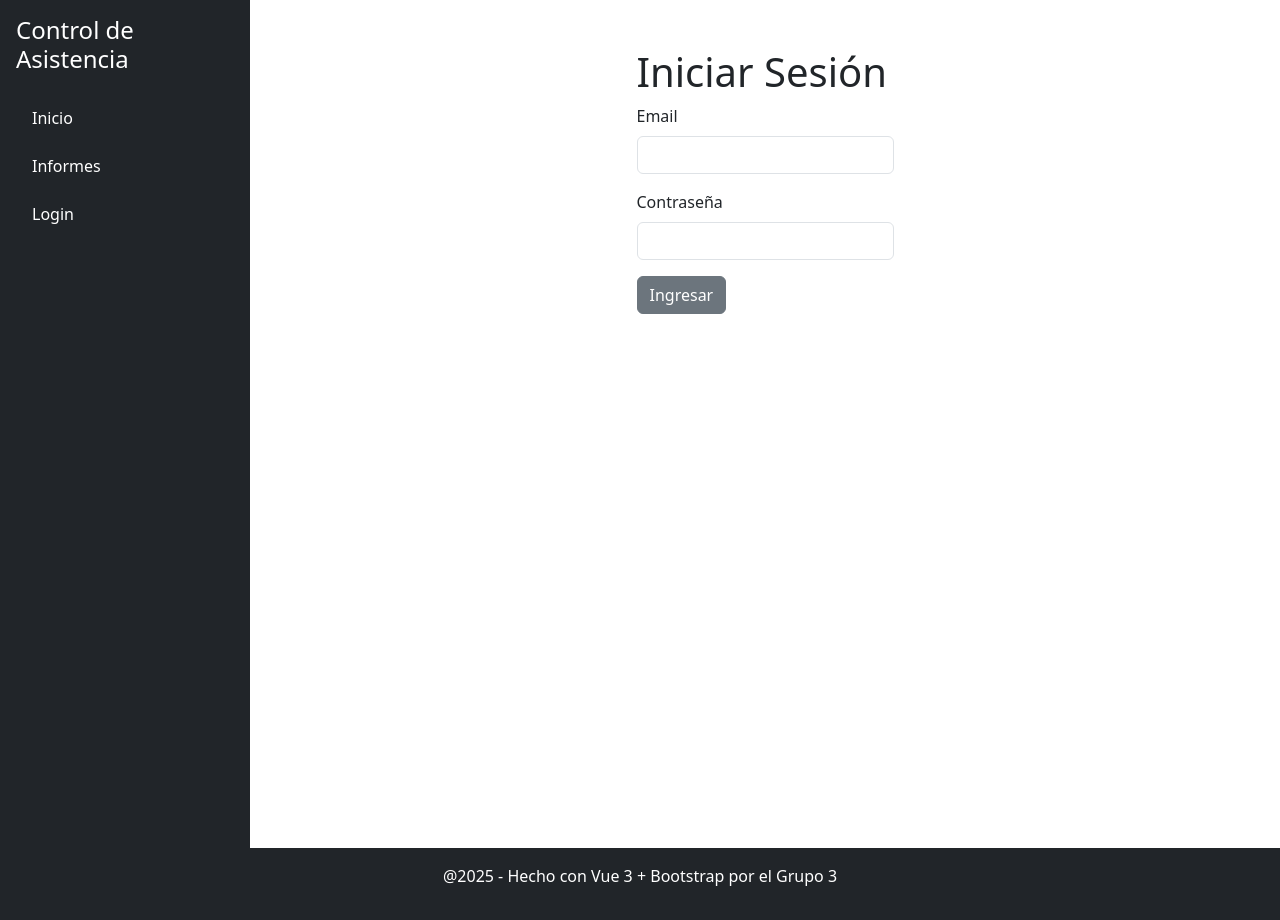
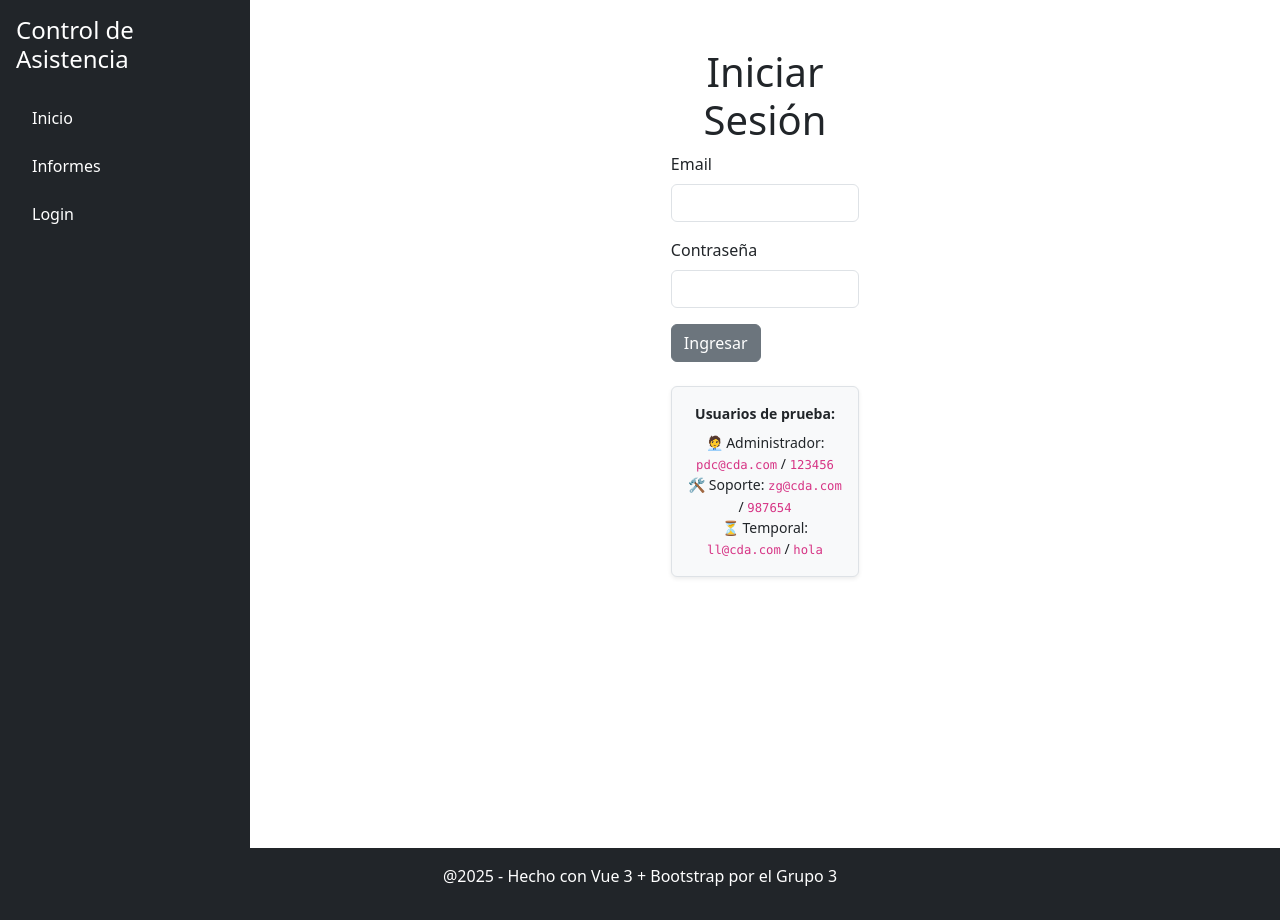
Before and after one commit to EzequielM90/pnt2-grupo3, a Vue app: page /login in a window 1280 px wide. Built offline with nearby package versions, Linux system fonts and the light colour scheme.

Commit message:
Arregle la sesion para que los componentes refresquen el estado automaticamente y muestren siempre lo que se pueda ver por usuario

```diff
--- a/package.json
+++ b/package.json
@@ -14,6 +14,7 @@
     "bootstrap-icons": "^1.13.1",
     "chart.js": "^4.4.9",
     "pinia": "^3.0.3",
+    "pinia-plugin-persistedstate": "^4.3.0",
     "vue": "^3.5.13",
     "vue-chartjs": "^5.3.2",
     "vue-router": "^4.5.0"
--- a/src/components/Login.vue
+++ b/src/components/Login.vue
@@ -24,9 +24,13 @@ const login = async () => {
 </script>
 
 <template>
+  <div class="row justify-content-center">
+    <div class="col-md-8">
+
+      <!-- Formulario de login -->
       <form>
         <div class="mb-3">
-      <h1>Iniciar Sesión</h1>
+          <h1 class="text-center">Iniciar Sesión</h1>
           <label for="exampleInputEmail1" class="form-label">Email</label>
           <input v-model="email" type="email" class="form-control" id="exampleInputEmail1" />
         </div>
@@ -36,4 +40,17 @@ const login = async () => {
         </div>
         <button @click="login" type="button" class="btn btn-secondary">Ingresar</button>
       </form>
+
+      <!-- Recordatorio de usuarios de prueba -->
+      <div class="bg-light p-3 border rounded shadow-sm text-center small mt-4">
+        <strong>Usuarios de prueba:</strong>
+        <ul class="list-unstyled mt-2 mb-0">
+          <li>🧑‍💼 Administrador: <code>pdc@cda.com</code> / <code>123456</code></li>
+          <li>🛠️ Soporte: <code>zg@cda.com</code> / <code>987654</code></li>
+          <li>⏳ Temporal: <code>ll@cda.com</code> / <code>hola</code></li>
+        </ul>
+      </div>
+
+    </div>
+  </div>
 </template>
--- a/src/components/Sidebar.vue
+++ b/src/components/Sidebar.vue
@@ -10,7 +10,7 @@
         </li>
 
         <!-- Visible solo para ADMIN -->
-        <template v-if="esAdmin">
+        <template v-if="autenticacionStore.esAdministrador">
           <li class="nav-item mb-2">
             <router-link class="nav-link text-white" to="/fichadas">Fichadas</router-link>
           </li>
@@ -39,11 +39,9 @@
 </template>
 
 <script setup>
-import { ref } from 'vue'
+import { useAutenticacionStore } from '@/store/autenticacion'
 
-
-const rol = localStorage.getItem('rol')
-const esAdmin = ref(rol === 'admin')
+const autenticacionStore = useAutenticacionStore()
 </script>
 
 <style scoped>
--- a/src/main.js
+++ b/src/main.js
@@ -2,6 +2,7 @@ import { createApp } from 'vue'
 import App from './App.vue'
 import router from './router'
 import { createPinia } from 'pinia'
+import piniaPluginPersistedstate from 'pinia-plugin-persistedstate' // 👈 IMPORTANTE
 
 import 'bootstrap'
 import 'bootstrap-icons/font/bootstrap-icons.css'
@@ -10,7 +11,9 @@ import 'bootstrap/dist/css/bootstrap.min.css'
 const app = createApp(App)
 const pinia = createPinia()
 
+pinia.use(piniaPluginPersistedstate) // 👈 ACTIVAMOS el plugin en Pinia
+
+app.use(pinia)
 app.use(router)
-app.use(pinia)
 
 app.mount('#app')
--- a/src/store/autenticacion.js
+++ b/src/store/autenticacion.js
@@ -4,35 +4,32 @@ import axios from "axios";
 export const useAutenticacionStore = defineStore('autenticacion', {
   state: () => ({
     usuario: null,
-        token: localStorage.getItem('token')|| null
+    token: null
   }),
   getters: {
     esAdministrador: (state) => state.usuario?.role === 'administrador',
     tieneAutenticacion: (state) => !!state.token
   },
   actions: {
-        async login (email, password){
-            try{
+    async login(email, password) {
+      try {
         const response = await axios.get("https://68424d30e1347494c31c5ccc.mockapi.io/api/usuarios")
         const usuario = response.data.find(u => u.email === email && u.password === password)
 
-                if (usuario){
+        if (usuario) {
           this.token = usuario.token
           this.usuario = usuario
-                    localStorage.setItem('usuario', JSON.stringify(usuario))
-                    localStorage.setItem('token', JSON.stringify(usuario.token))
-                } else{
+        } else {
           console.log("Usuario no encontrado.")
         }
-            }catch(error){
+      } catch (error) {
         console.error("Error: ", error)
       }
     },
-        logout(){
+    logout() {
       this.token = null
       this.usuario = null
-            localStorage.removeItem('usuario')
-            localStorage.removeItem('token')
     }
-    }
+  },
+  persist: true // 👈 Esto habilita la persistencia automática
 })
--- a/src/views/LoginView.vue
+++ b/src/views/LoginView.vue
@@ -1,11 +1,12 @@
 <script setup>
-  import Login from '@/components/Login.vue';
+import Login from '@/components/Login.vue';
 </script>
 
 <template>
   <main>
-    <div class ="d-flex justify-content-center mt-5 vh-100">
+    <div class="d-flex justify-content-center mt-5 vh-100">
       <Login></Login>
+
     </div>
 
   </main>
```
Also changed, not shown: 1 other file (tests, documents, lock files or other folders). Lines whose indentation alone changed are shown as unchanged.
